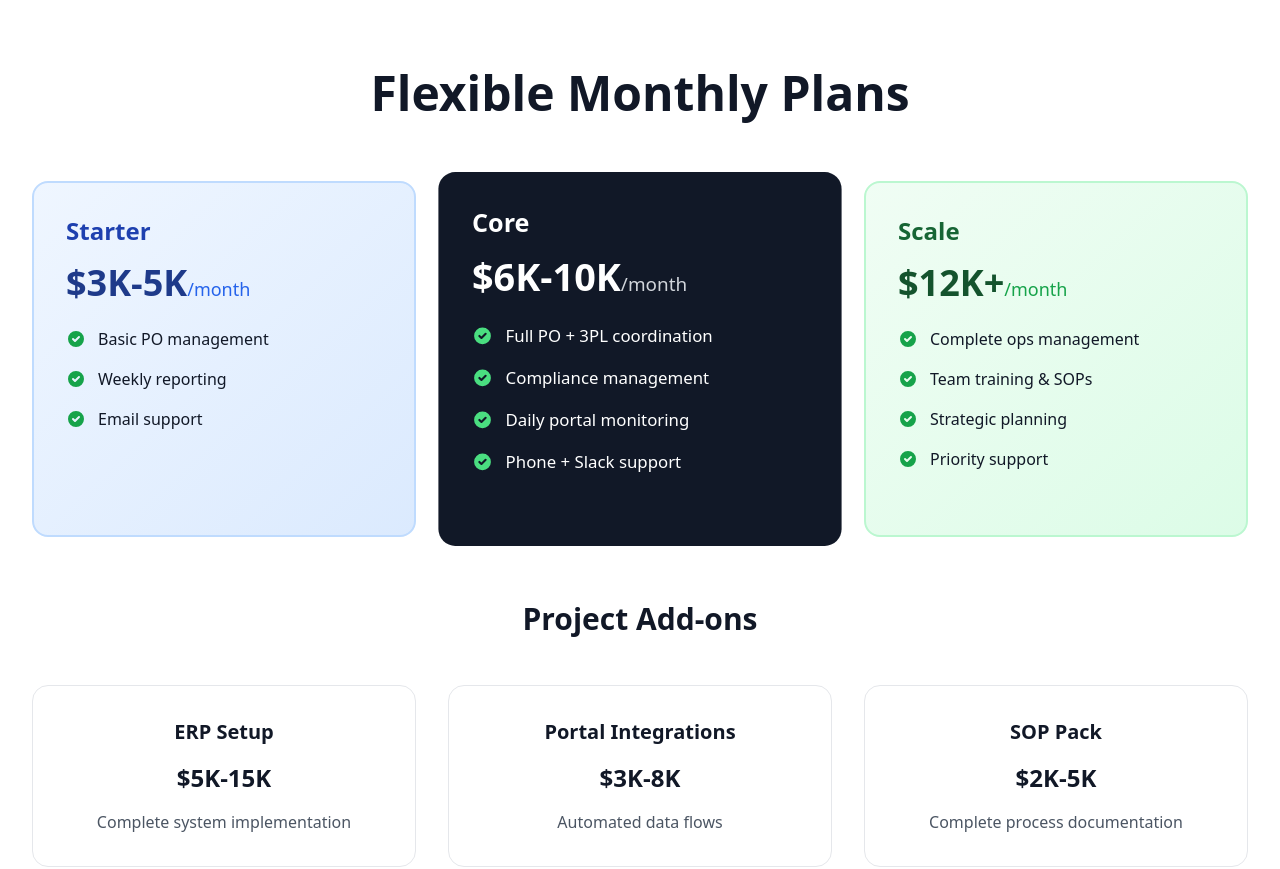
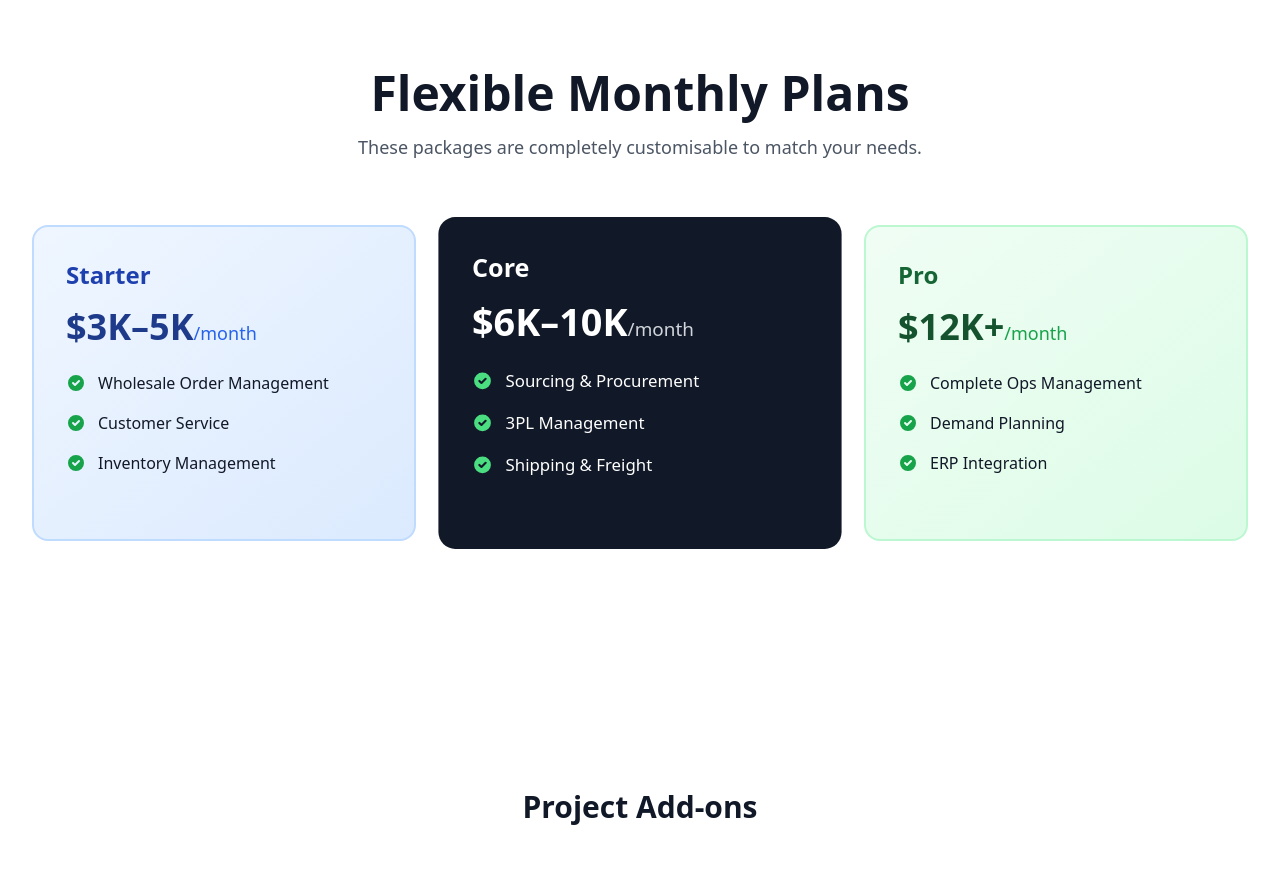
Before and after one commit to curtisfox-del/TULAA, a plain HTML site: page index.html in a window 1280 px wide. Shown: the part 3340-4209 px from the top of the page. Drawn offline with nearby package versions, Linux system fonts and the light colour scheme.

Commit message:
30/10/25 - CR
Changes to Services

```diff
--- a/index.html
+++ b/index.html
@@ -486,97 +486,77 @@
 <section id="pricing" class="min-h-screen py-20">
   <div class="max-w-7xl mx-auto px-4 sm:px-6 lg:px-8">
     <div class="text-center mb-16">
-                <h1 class="text-4xl md:text-5xl font-bold mb-8">Flexible Monthly Plans</h1>
+      <h1 class="text-4xl md:text-5xl font-bold mb-4">Flexible Monthly Plans</h1>
+      <p class="text-lg text-gray-600">These packages are completely customisable to match your needs.</p>
     </div>
 
     <div class="grid grid-cols-1 md:grid-cols-3 gap-8 mb-16">
+
+      <!-- Starter -->
       <div class="card bg-gradient-to-br from-blue-50 to-blue-100 border-2 border-blue-200 p-8 rounded-2xl">
         <h3 class="text-2xl font-bold mb-4 text-blue-800">Starter</h3>
-                    <div class="text-4xl font-bold mb-6 text-blue-900">$3K-5K<span class="text-lg font-normal text-blue-600">/month</span></div>
+        <div class="text-4xl font-bold mb-6 text-blue-900">$3K–5K<span class="text-lg font-normal text-blue-600">/month</span></div>
         <ul class="space-y-4 mb-8">
           <li class="flex items-center space-x-3">
-                            <svg class="w-5 h-5 text-green-600" fill="currentColor" viewBox="0 0 20 20">
-                                <path fill-rule="evenodd" d="M10 18a8 8 0 100-16 8 8 0 000 16zm3.707-9.293a1 1 0 00-1.414-1.414L9 10.586 7.707 9.293a1 1 0 00-1.414 1.414l2 2a1 1 0 001.414 0l4-4z" clip-rule="evenodd"></path>
-                            </svg>
-                            <span>Basic PO management</span>
+            <svg class="w-5 h-5 text-green-600" fill="currentColor" viewBox="0 0 20 20"><path fill-rule="evenodd" d="M10 18a8 8 0 100-16 8 8 0 000 16zm3.707-9.293a1 1 0 00-1.414-1.414L9 10.586 7.707 9.293a1 1 0 00-1.414 1.414l2 2a1 1 0 001.414 0l4-4z" clip-rule="evenodd"/></svg>
+            <span>Wholesale Order Management</span>
           </li>
           <li class="flex items-center space-x-3">
-                            <svg class="w-5 h-5 text-green-600" fill="currentColor" viewBox="0 0 20 20">
-                                <path fill-rule="evenodd" d="M10 18a8 8 0 100-16 8 8 0 000 16zm3.707-9.293a1 1 0 00-1.414-1.414L9 10.586 7.707 9.293a1 1 0 00-1.414 1.414l2 2a1 1 0 001.414 0l4-4z" clip-rule="evenodd"></path>
-                            </svg>
-                            <span>Weekly reporting</span>
+            <svg class="w-5 h-5 text-green-600" fill="currentColor" viewBox="0 0 20 20"><path fill-rule="evenodd" d="M10 18a8 8 0 100-16 8 8 0 000 16zm3.707-9.293a1 1 0 00-1.414-1.414L9 10.586 7.707 9.293a1 1 0 00-1.414 1.414l2 2a1 1 0 001.414 0l4-4z" clip-rule="evenodd"/></svg>
+            <span>Customer Service</span>
           </li>
           <li class="flex items-center space-x-3">
-                            <svg class="w-5 h-5 text-green-600" fill="currentColor" viewBox="0 0 20 20">
-                                <path fill-rule="evenodd" d="M10 18a8 8 0 100-16 8 8 0 000 16zm3.707-9.293a1 1 0 00-1.414-1.414L9 10.586 7.707 9.293a1 1 0 00-1.414 1.414l2 2a1 1 0 001.414 0l4-4z" clip-rule="evenodd"></path>
-                            </svg>
-                            <span>Email support</span>
+            <svg class="w-5 h-5 text-green-600" fill="currentColor" viewBox="0 0 20 20"><path fill-rule="evenodd" d="M10 18a8 8 0 100-16 8 8 0 000 16zm3.707-9.293a1 1 0 00-1.414-1.414L9 10.586 7.707 9.293a1 1 0 00-1.414 1.414l2 2a1 1 0 001.414 0l4-4z" clip-rule="evenodd"/></svg>
+            <span>Inventory Management</span>
           </li>
         </ul>
       </div>
 
+      <!-- Core -->
       <div class="card bg-gray-900 text-white p-8 rounded-2xl transform scale-105">
         <h3 class="text-2xl font-bold mb-4">Core</h3>
-                    <div class="text-4xl font-bold mb-6">$6K-10K<span class="text-lg font-normal text-gray-300">/month</span></div>
+        <div class="text-4xl font-bold mb-6">$6K–10K<span class="text-lg font-normal text-gray-300">/month</span></div>
         <ul class="space-y-4 mb-8">
           <li class="flex items-center space-x-3">
-                            <svg class="w-5 h-5 text-green-400" fill="currentColor" viewBox="0 0 20 20">
-                                <path fill-rule="evenodd" d="M10 18a8 8 0 100-16 8 8 0 000 16zm3.707-9.293a1 1 0 00-1.414-1.414L9 10.586 7.707 9.293a1 1 0 00-1.414 1.414l2 2a1 1 0 001.414 0l4-4z" clip-rule="evenodd"></path>
-                            </svg>
-                            <span>Full PO + 3PL coordination</span>
+            <svg class="w-5 h-5 text-green-400" fill="currentColor" viewBox="0 0 20 20"><path fill-rule="evenodd" d="M10 18a8 8 0 100-16 8 8 0 000 16zm3.707-9.293a1 1 0 00-1.414-1.414L9 10.586 7.707 9.293a1 1 0 00-1.414 1.414l2 2a1 1 0 001.414 0l4-4z" clip-rule="evenodd"/></svg>
+            <span>Sourcing & Procurement</span>
           </li>
           <li class="flex items-center space-x-3">
-                            <svg class="w-5 h-5 text-green-400" fill="currentColor" viewBox="0 0 20 20">
-                                <path fill-rule="evenodd" d="M10 18a8 8 0 100-16 8 8 0 000 16zm3.707-9.293a1 1 0 00-1.414-1.414L9 10.586 7.707 9.293a1 1 0 00-1.414 1.414l2 2a1 1 0 001.414 0l4-4z" clip-rule="evenodd"></path>
-                            </svg>
-                            <span>Compliance management</span>
+            <svg class="w-5 h-5 text-green-400" fill="currentColor" viewBox="0 0 20 20"><path fill-rule="evenodd" d="M10 18a8 8 0 100-16 8 8 0 000 16zm3.707-9.293a1 1 0 00-1.414-1.414L9 10.586 7.707 9.293a1 1 0 00-1.414 1.414l2 2a1 1 0 001.414 0l4-4z" clip-rule="evenodd"/></svg>
+            <span>3PL Management</span>
           </li>
           <li class="flex items-center space-x-3">
-                            <svg class="w-5 h-5 text-green-400" fill="currentColor" viewBox="0 0 20 20">
-                                <path fill-rule="evenodd" d="M10 18a8 8 0 100-16 8 8 0 000 16zm3.707-9.293a1 1 0 00-1.414-1.414L9 10.586 7.707 9.293a1 1 0 00-1.414 1.414l2 2a1 1 0 001.414 0l4-4z" clip-rule="evenodd"></path>
-                            </svg>
-                            <span>Daily portal monitoring</span>
-                        </li>
-                        <li class="flex items-center space-x-3">
-                            <svg class="w-5 h-5 text-green-400" fill="currentColor" viewBox="0 0 20 20">
-                                <path fill-rule="evenodd" d="M10 18a8 8 0 100-16 8 8 0 000 16zm3.707-9.293a1 1 0 00-1.414-1.414L9 10.586 7.707 9.293a1 1 0 00-1.414 1.414l2 2a1 1 0 001.414 0l4-4z" clip-rule="evenodd"></path>
-                            </svg>
-                            <span>Phone + Slack support</span>
+            <svg class="w-5 h-5 text-green-400" fill="currentColor" viewBox="0 0 20 20"><path fill-rule="evenodd" d="M10 18a8 8 0 100-16 8 8 0 000 16zm3.707-9.293a1 1 0 00-1.414-1.414L9 10.586 7.707 9.293a1 1 0 00-1.414 1.414l2 2a1 1 0 001.414 0l4-4z" clip-rule="evenodd"/></svg>
+            <span>Shipping & Freight</span>
           </li>
         </ul>
       </div>
 
+      <!-- Pro -->
       <div class="card bg-gradient-to-br from-green-50 to-green-100 border-2 border-green-200 p-8 rounded-2xl">
-                    <h3 class="text-2xl font-bold mb-4 text-green-800">Scale</h3>
+        <h3 class="text-2xl font-bold mb-4 text-green-800">Pro</h3>
         <div class="text-4xl font-bold mb-6 text-green-900">$12K+<span class="text-lg font-normal text-green-600">/month</span></div>
         <ul class="space-y-4 mb-8">
           <li class="flex items-center space-x-3">
-                            <svg class="w-5 h-5 text-green-600" fill="currentColor" viewBox="0 0 20 20">
-                                <path fill-rule="evenodd" d="M10 18a8 8 0 100-16 8 8 0 000 16zm3.707-9.293a1 1 0 00-1.414-1.414L9 10.586 7.707 9.293a1 1 0 00-1.414 1.414l2 2a1 1 0 001.414 0l4-4z" clip-rule="evenodd"></path>
-                            </svg>
-                            <span>Complete ops management</span>
+            <svg class="w-5 h-5 text-green-600" fill="currentColor" viewBox="0 0 20 20"><path fill-rule="evenodd" d="M10 18a8 8 0 100-16 8 8 0 000 16zm3.707-9.293a1 1 0 00-1.414-1.414L9 10.586 7.707 9.293a1 1 0 00-1.414 1.414l2 2a1 1 0 001.414 0l4-4z" clip-rule="evenodd"/></svg>
+            <span>Complete Ops Management</span>
           </li>
           <li class="flex items-center space-x-3">
-                            <svg class="w-5 h-5 text-green-600" fill="currentColor" viewBox="0 0 20 20">
-                                <path fill-rule="evenodd" d="M10 18a8 8 0 100-16 8 8 0 000 16zm3.707-9.293a1 1 0 00-1.414-1.414L9 10.586 7.707 9.293a1 1 0 00-1.414 1.414l2 2a1 1 0 001.414 0l4-4z" clip-rule="evenodd"></path>
-                            </svg>
-                            <span>Team training & SOPs</span>
+            <svg class="w-5 h-5 text-green-600" fill="currentColor" viewBox="0 0 20 20"><path fill-rule="evenodd" d="M10 18a8 8 0 100-16 8 8 0 000 16zm3.707-9.293a1 1 0 00-1.414-1.414L9 10.586 7.707 9.293a1 1 0 00-1.414 1.414l2 2a1 1 0 001.414 0l4-4z" clip-rule="evenodd"/></svg>
+            <span>Demand Planning</span>
           </li>
           <li class="flex items-center space-x-3">
-                            <svg class="w-5 h-5 text-green-600" fill="currentColor" viewBox="0 0 20 20">
-                                <path fill-rule="evenodd" d="M10 18a8 8 0 100-16 8 8 0 000 16zm3.707-9.293a1 1 0 00-1.414-1.414L9 10.586 7.707 9.293a1 1 0 00-1.414 1.414l2 2a1 1 0 001.414 0l4-4z" clip-rule="evenodd"></path>
-                            </svg>
-                            <span>Strategic planning</span>
-                        </li>
-                        <li class="flex items-center space-x-3">
-                            <svg class="w-5 h-5 text-green-600" fill="currentColor" viewBox="0 0 20 20">
-                                <path fill-rule="evenodd" d="M10 18a8 8 0 100-16 8 8 0 000 16zm3.707-9.293a1 1 0 00-1.414-1.414L9 10.586 7.707 9.293a1 1 0 00-1.414 1.414l2 2a1 1 0 001.414 0l4-4z" clip-rule="evenodd"></path>
-                            </svg>
-                            <span>Priority support</span>
+            <svg class="w-5 h-5 text-green-600" fill="currentColor" viewBox="0 0 20 20"><path fill-rule="evenodd" d="M10 18a8 8 0 100-16 8 8 0 000 16zm3.707-9.293a1 1 0 00-1.414-1.414L9 10.586 7.707 9.293a1 1 0 00-1.414 1.414l2 2a1 1 0 001.414 0l4-4z" clip-rule="evenodd"/></svg>
+            <span>ERP Integration</span>
           </li>
         </ul>
       </div>
+
     </div>
+  </div>
+</section>
+
+
 
             <div class="mb-16">
                 <h2 class="text-3xl font-bold text-center mb-12">Project Add-ons</h2>
```
Lines whose indentation alone changed are shown as unchanged.
